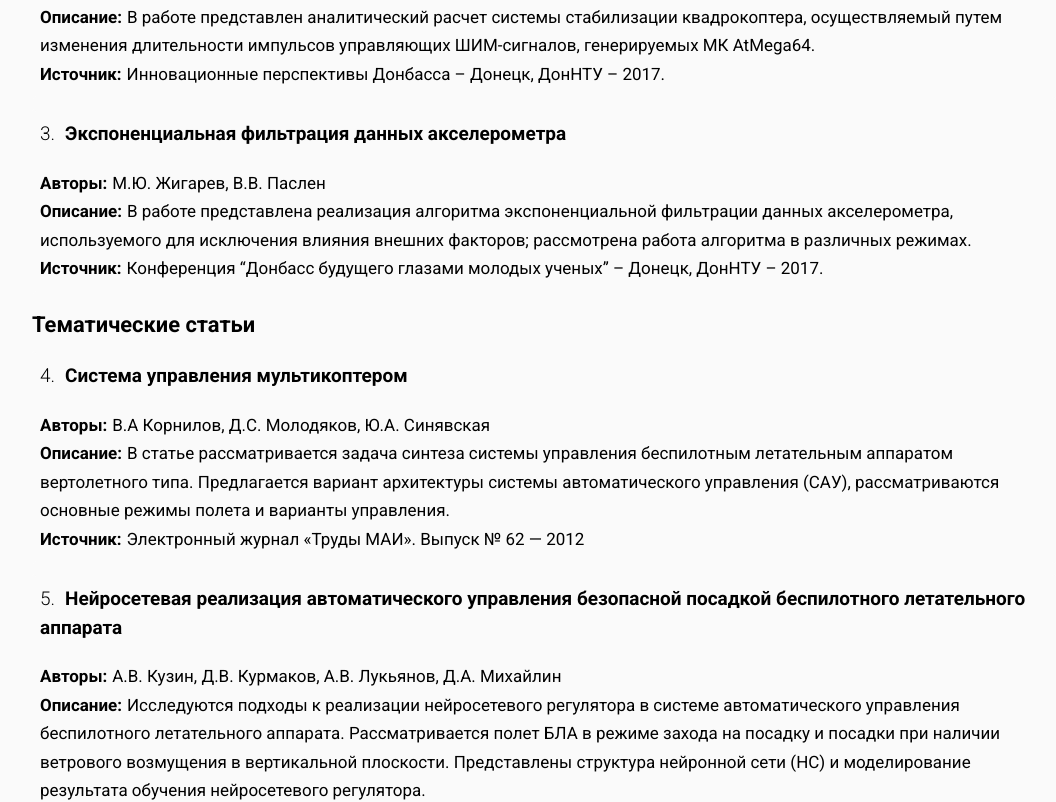
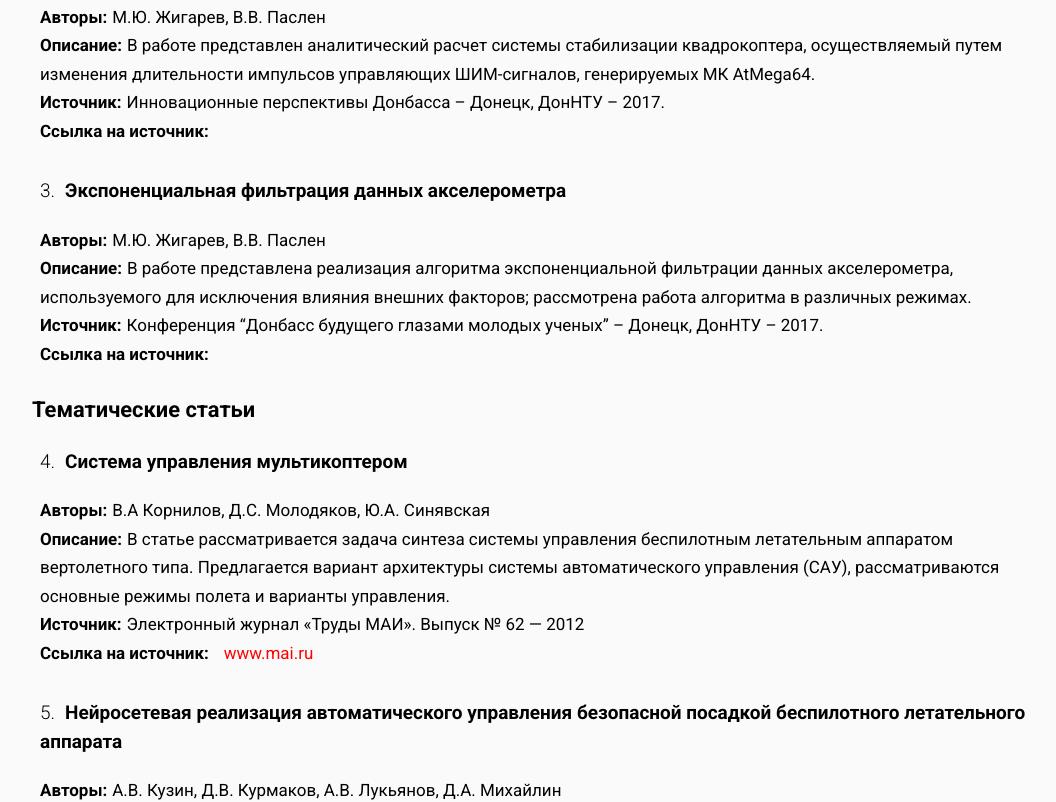
Before and after one commit to MikhailZhyhariev/masters-website, a React (Create React App) app: page / in a window 1280 px wide. Shown: the part 905-1707 px from the top of the page, without its empty margins (96-1152 px from the left). Built offline with nearby package versions, Linux system fonts and the light colour scheme.

Commit message:
Добавлены ссылки на статьи

```diff
--- a/src/components/Library/Library.css
+++ b/src/components/Library/Library.css
@@ -90,6 +90,12 @@
   font-weight: normal;
 }
 
+.library__article-source span {
+  color: red;
+  text-decoration: none;
+  margin-left: 10px;
+}
+
 .library__article-author {
   margin-top: 20px;
 }
--- a/src/components/Library/Library.js
+++ b/src/components/Library/Library.js
@@ -59,6 +59,10 @@ class Library extends Component {
                           <strong>Источник:</strong>
                           {article.source}
                         </p>
+                        <p className="library__article-source">
+                          <strong>Ссылка на источник:</strong>
+                          <span>{article.shortlink}</span>
+                        </p>
                       </div>
                     </li>
                   )}
@@ -78,7 +82,7 @@ class Library extends Component {
                     <p className="library__article-description"><strong>Описание:</strong>Данный документ содержит информацию о принципе действия и практического использования цифрового датчика давления BPM180.</p>
                     <p className="library__article-source">
                       <strong>Источник:</strong>
-                      <a href="https://cdn-shop.adafruit.com/datasheets/BST-BMP180-DS000-09.pdf" target="_blank" style={{color: "red", textDecoration: 'none'}}>Источник оригинальной статьи</a>
+                      <a href="https://cdn-shop.adafruit.com/datasheets/BST-BMP180-DS000-09.pdf" target="_blank">Источник оригинальной статьи</a>
                     </p>
                   </div>
                 </li>
```
